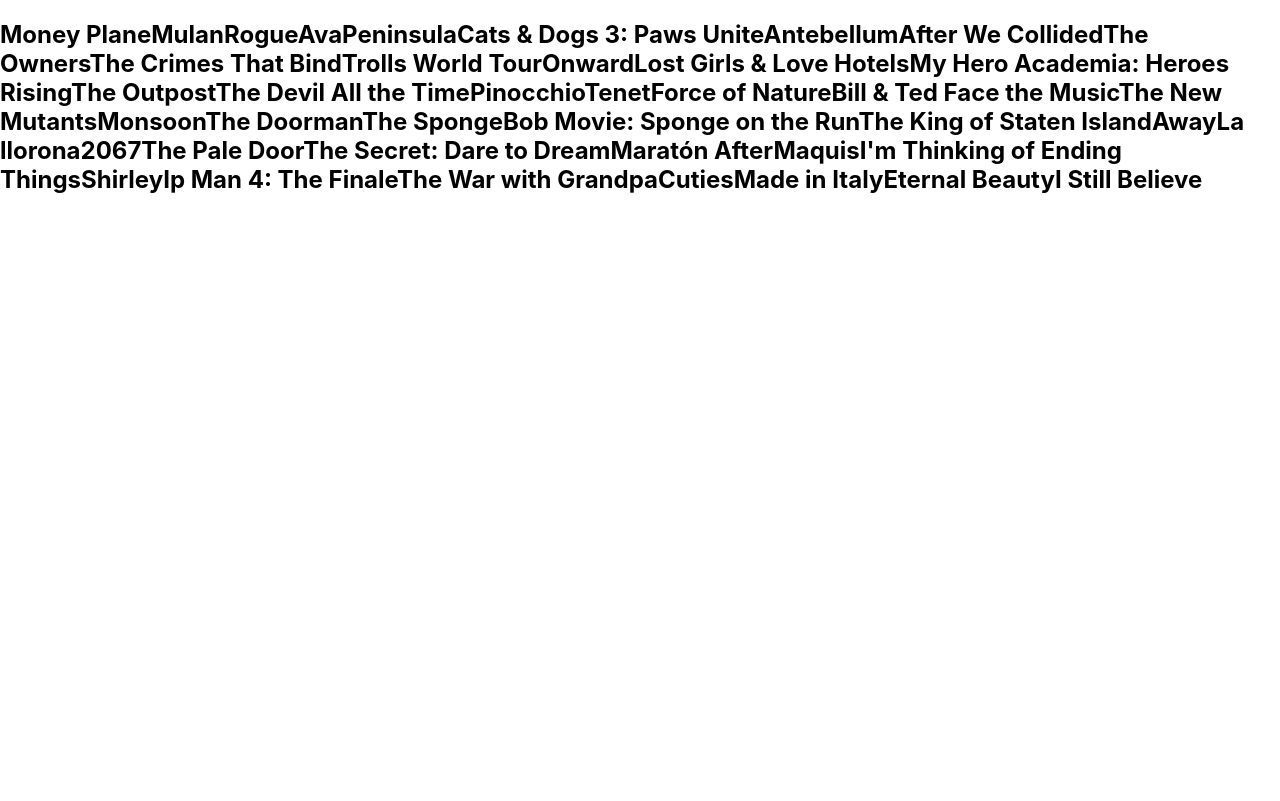
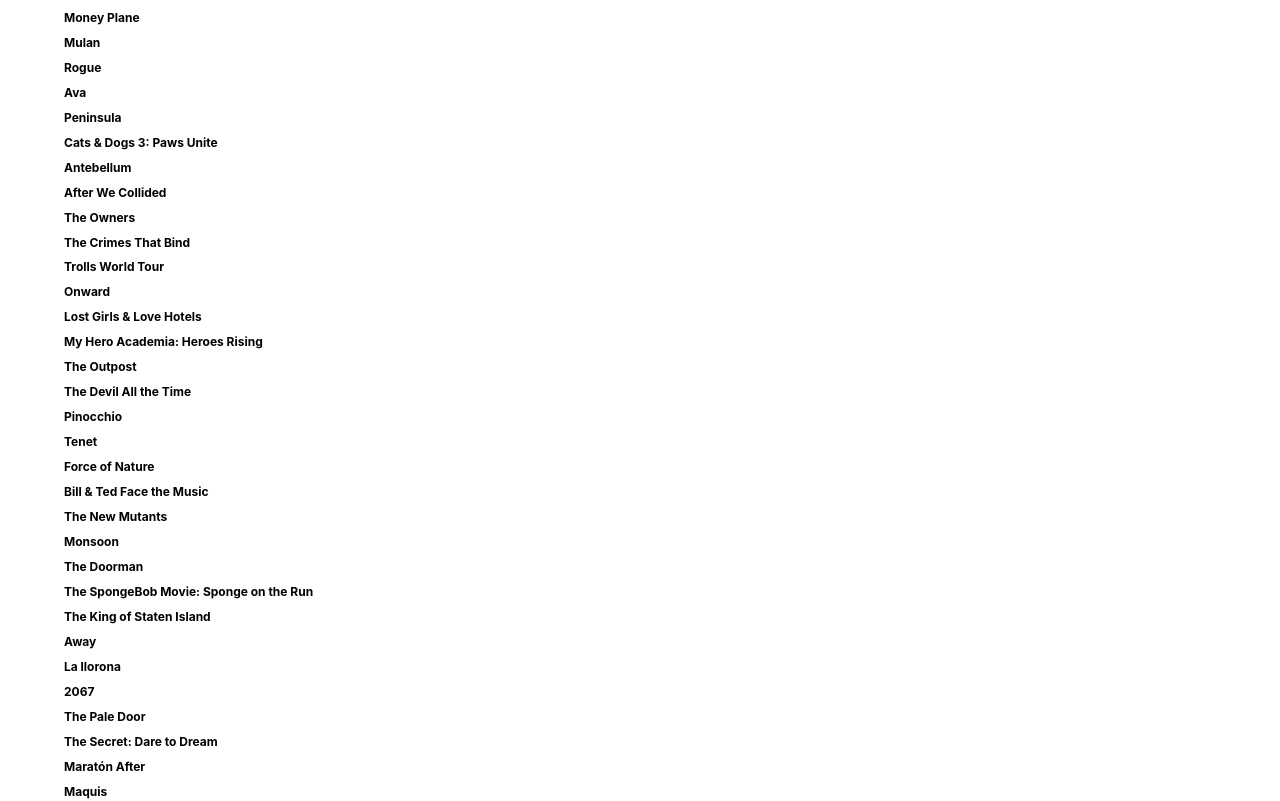
Before and after one commit to keenans1/spoiled_fruit, a React (Create React App) app: page / in a window 1280 px wide. Shown: the top 801 px of the page. Built offline with nearby package versions, Linux system fonts and the light colour scheme.

Commit message:
Create display functionality and styling

```diff
--- a/src/AllMovies.css
+++ b/src/AllMovies.css
@@ -0,0 +1,7 @@
+.font {
+  font-size: 12px;
+}
+
+.movies-container {
+  margin-left: 5%;
+}
--- a/src/AllMovies.js
+++ b/src/AllMovies.js
@@ -1,13 +1,39 @@
 import React from 'react'
+import './AllMovies.css'
 
 const AllMovies = (props) => {
-  const movies = props.movies.map(movie => movie.title)
+  const movies = props.movies.map(movie => {
+    return (
+        <h2 className="font">{movie.title}</h2>
+    )
+  })
   return (
-   <div>
-    <h2>{movies}</h2>
-   </div>
-  )
+        <div className='movies-container'>
+          {movies}
+        </div>
+      )
 
 }
 
 export default AllMovies
+
+
+// const Ideas = ({ideas}) => {
+
+//   const ideaCards = ideas.map(idea => {
+//     return (
+//       <Card
+//         title={idea.title}
+//         description={idea.description}
+//         id={idea.id}
+//         key={idea.id}
+//       />
+//     )
+//   })
+
+//   return (
+//     <div className='ideas-container'>
+//       {ideaCards}
+//     </div>
+//   )
+// }
```
